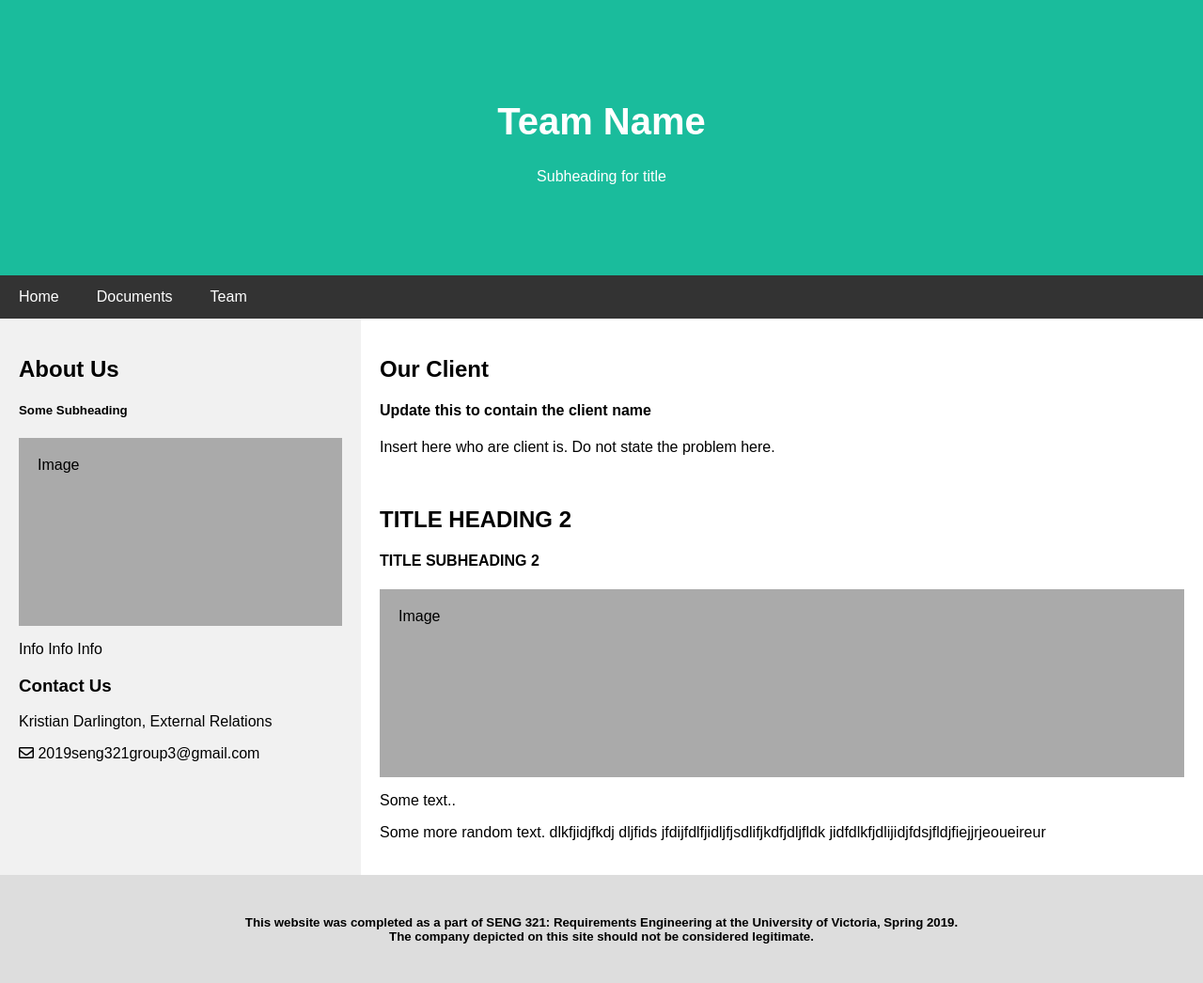
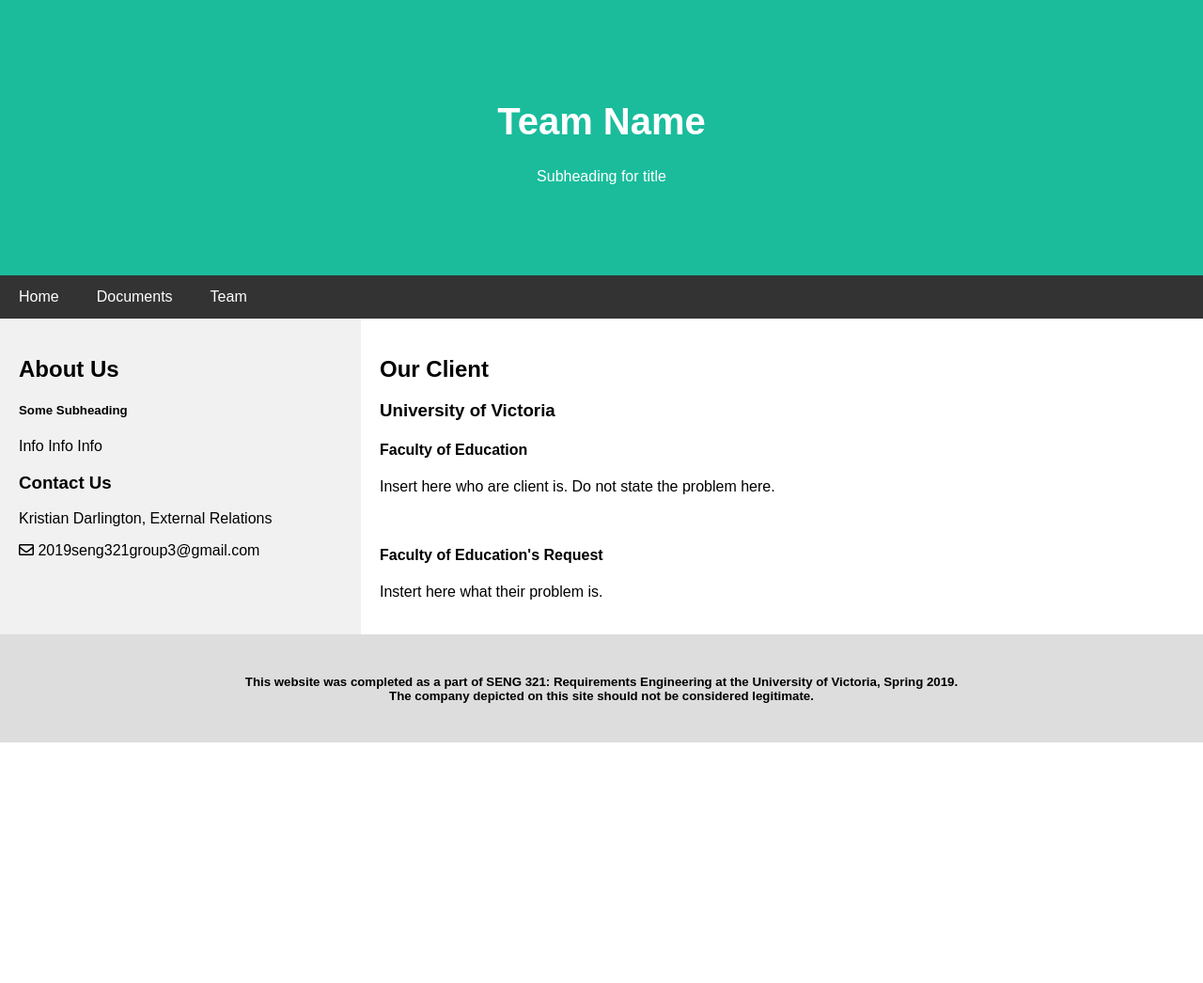
Before and after one commit to seng321group3/designer-site, a Jekyll site: the page built from index.html, in a window 1280 px wide. Shown: the whole page at 94% size. Built offline with Jekyll 4.4.1, drawn with Linux system fonts in a browser that asks for light colours; nearby versions of some CDN libraries; after the commit the page ends 900 px from its top, so only the background shows below that.

Commit message:
Made some formatting changes to the front page.

```diff
--- a/index.html
+++ b/index.html
@@ -8,7 +8,7 @@ title: SENG 321 Client Site
   <div class="side">
     <h2>About Us</h2>
     <h5>Some Subheading</h5>
-    <div class="fakeimg" style="height:200px;">Image</div>
+    <!-- <div class="fakeimg" style="height:200px;">Image</div> -->
     <p>Info Info Info</p>
 
     <h3>Contact Us</h3>
@@ -23,15 +23,13 @@ title: SENG 321 Client Site
 
   <div class="main">
     <h2>Our Client</h2>
-    <h4>Update this to contain the client name</h4>
-    <!-- <div class="fakeimg" style="height:200px;">Image</div> Delete me if we don't use a photo. -->
-    <p>Insert here who are client is. Do not state the problem here.</p>
+      <h3>University of Victoria</h3>
+        <h4>Faculty of Education</h4>
+          <p>Insert here who are client is. Do not state the problem here.</p>
     <br>
-    <h2>TITLE HEADING 2</h2>
-    <h4>TITLE SUBHEADING 2</h4>
-    <div class="fakeimg" style="height:200px;">Image</div>
-    <p>Some text..</p>
-    <p>Some more random text. dlkfjidjfkdj dljfids jfdijfdlfjidljfjsdlifjkdfjdljfldk jidfdlkfjdlijidjfdsjfldjfiejjrjeoueireur</p>
+        <h4>Faculty of Education's Request</h4>
+    <!-- <div class="fakeimg" style="height:200px;">Image</div> -->
+          <p>Instert here what their problem is.</p>
   </div>
 
 </div>
```
